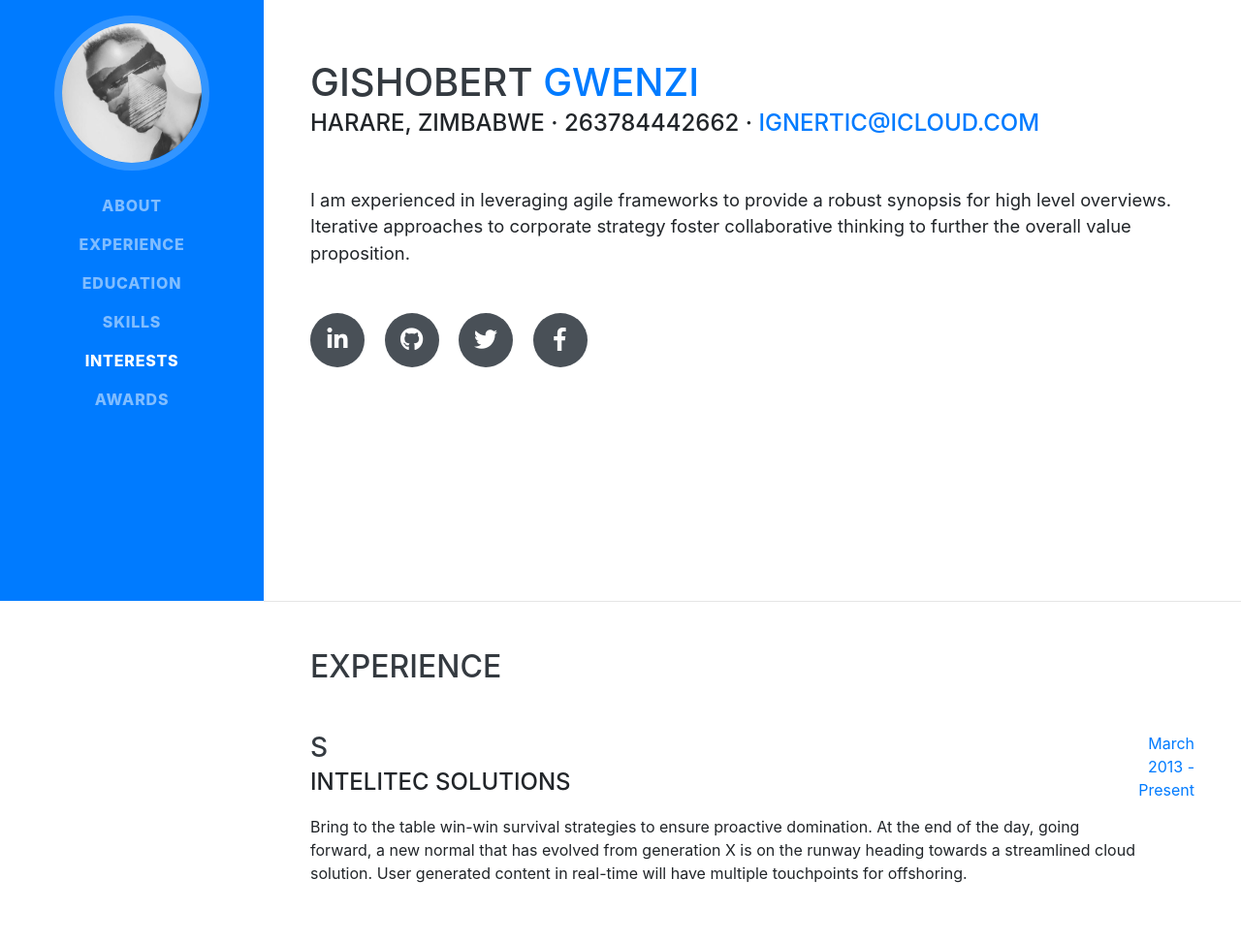
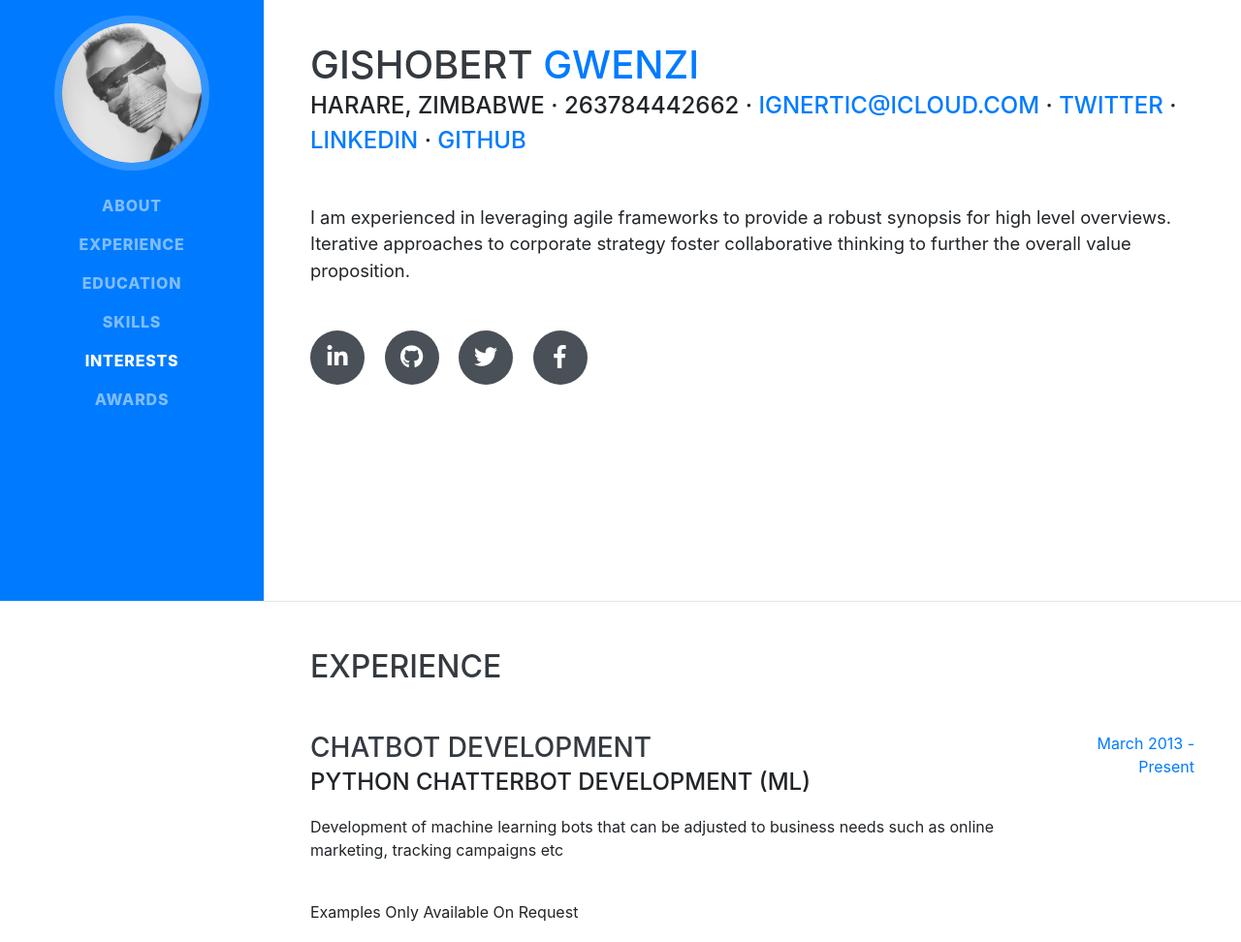
Before and after one commit to tinashe13/ignertic.github.io, a website with bundled scripts: page index.html in a window 1280 px wide. Shown: the part 180-1152 px from the top of the page at 97% size. Built offline with nearby package versions, Linux system fonts and the light colour scheme; a web font is replaced by a local one.

Commit message:
added github

```diff
--- a/index.html
+++ b/index.html
@@ -67,7 +67,7 @@
           <span class="text-primary">Gwenzi</span>
         </h1>
         <div class="subheading mb-5">Harare, Zimbabwe · 263784442662 ·
-          <a href="mailto:ignertic@icloud.com">ignertic@icloud.com</a>
+          <a href="mailto:ignertic@icloud.com">ignertic@icloud.com</a> · <a href="https://twitter.com/iamsupercode">Twitter</a> · <a href="https://linkedin.com/in/supercode">LinkedIN</a> · <a href="https://github.com/ignertic">Github</a>
         </div>
         <p class="lead mb-5">I am experienced in leveraging agile frameworks to provide a robust synopsis for high level overviews. Iterative approaches to corporate strategy foster collaborative thinking to further the overall value proposition.</p>
         <div class="social-icons">
@@ -95,9 +95,11 @@
 
         <div class="resume- item d-flex flex-column flex-md-row justify-content-between mb-5">
           <div class="resume-content">
-            <h3 class="mb-0">S</h3>
-            <div class="subheading mb-3">Intelitec Solutions</div>
-            <p>Bring to the table win-win survival strategies to ensure proactive domination. At the end of the day, going forward, a new normal that has evolved from generation X is on the runway heading towards a streamlined cloud solution. User generated content in real-time will have multiple touchpoints for offshoring.</p>
+            <h3 class="mb-0">Chatbot Development</h3>
+            <div class="subheading mb-3">Python Chatterbot Development (ML)</div>
+            <p>Development of machine learning bots that can be adjusted to business needs such as online marketing, tracking campaigns etc</p>
+            <br/>
+            <p><a/>Examples Only Available On Request</></p>
           </div>
           <div class="resume-date text-md-right">
             <span class="text-primary">March 2013 - Present</span>
```
